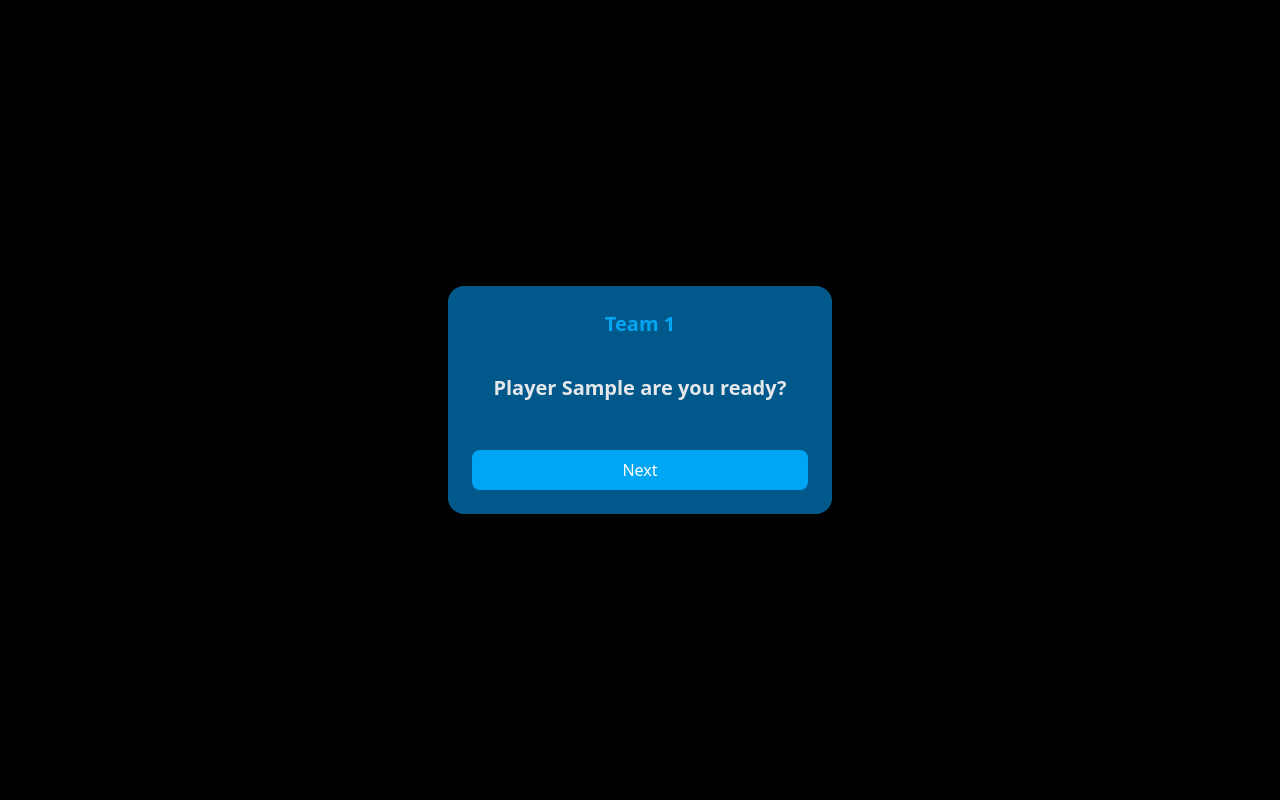
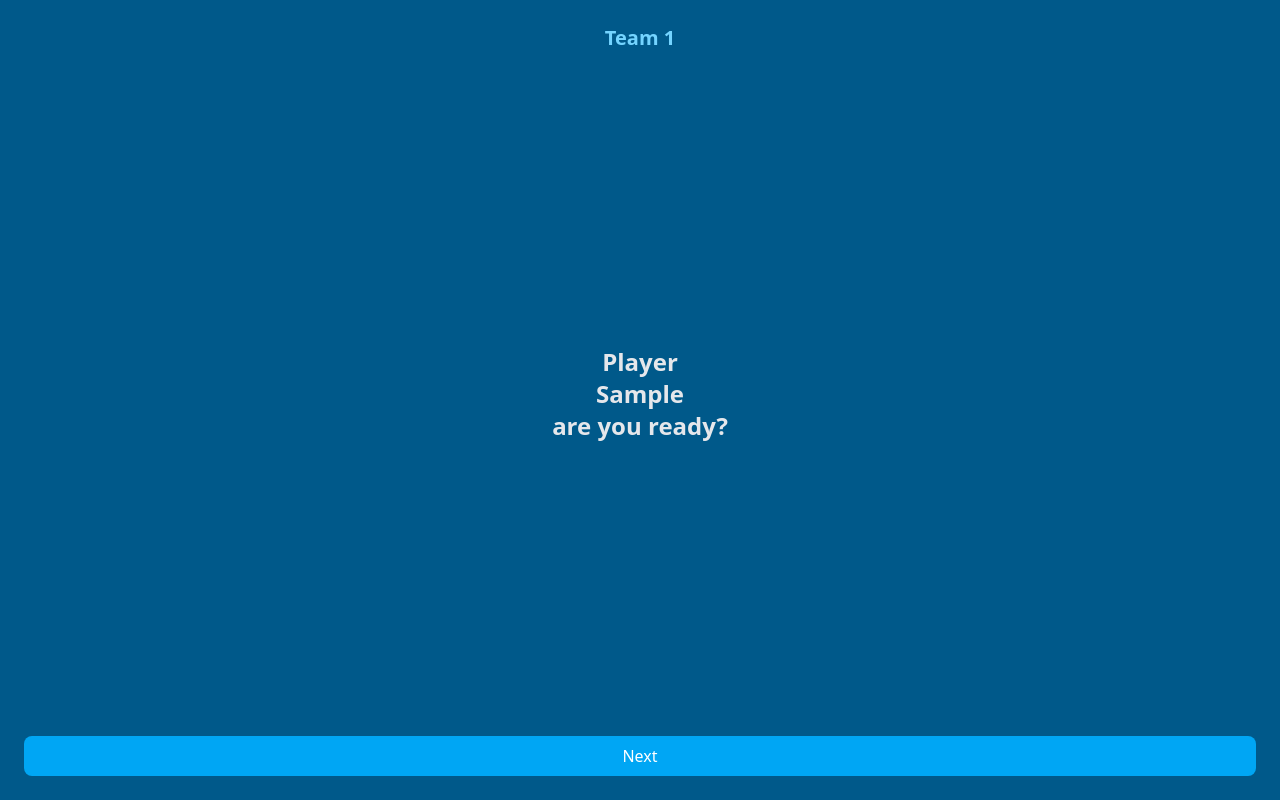
Before and after one commit to ThomasVersaevel/31seconds, a React (Vite) app: page /teamsetup in a window 1280 px wide. Both pictures are taken after typing "Sample", "Sample" into the empty fields and a click on the button "Save Teams". Built offline with nearby package versions, Linux system fonts and the light colour scheme.

Commit message:
Fix countdown bar never reaching 0

```diff
--- a/src/App.css
+++ b/src/App.css
@@ -1,9 +1,9 @@
-#root {
+/* #root {
   max-width: 1280px;
   margin: 0 auto;
   text-align: center;
   background-color: black;
-}
+} */
 
 /* Add to your global CSS or a module */
 @keyframes spin-slow {
--- a/src/App.tsx
+++ b/src/App.tsx
@@ -22,7 +22,7 @@ export function App() {
             <Route
               path="/"
               element={
-                <div className="bg-gradient-to-t  from-sky-800 to-sky-700 w-full max-w-sm mx-auto p-6 rounded-2xl shadow-xl flex flex-col justify-center items-center text-center min-h-screen flex flex-col justify-between">
+                <div className="bg-gradient-to-t from-sky-800 to-sky-700 w-full mx-auto p-6 shadow-xl flex flex-col justify-center items-center text-center min-h-screen flex flex-col justify-between">
                   <div className="blob"> </div>
                   <div className="flex-grow flex flex-col items-center justify-center px-4">
                     <h1 className="text-4xl font-semibold text-center text-orange-500 mb-6">
--- a/src/components/Game.tsx
+++ b/src/components/Game.tsx
@@ -30,7 +30,7 @@ export function Game() {
   };
 
   return (
-    <div className="flex flex-col items-center justify-center min-h-screen px-4">
+    <div className="flex flex-col items-center justify-center">
       <ReadyScreen
         currentPlayer={
           teams[currentTeamIndex].players[teams[currentTeamIndex].nextUpIndex]
--- a/src/components/GameComponents/Card.tsx
+++ b/src/components/GameComponents/Card.tsx
@@ -54,12 +54,17 @@ export default function Card() {
       sessionStorage.removeItem("gameWords");
       sessionStorage.removeItem("timeLeft");
 
+      setTimeout(() => {
+        sessionStorage.removeItem("gameWords");
+        sessionStorage.removeItem("timeLeft");
+
         navigate("/game/scoring", {
           state: {
             currentTeamIndex,
             words,
           },
         });
+      }, 1000); // Delay navigation by 100ms
       return;
     }
 
@@ -74,26 +79,29 @@ export default function Card() {
     return () => clearTimeout(timer);
   }, [timeLeft]);
 
-  const percentage = (timeLeft / countdownTime) * 100;
-
   return (
-    <div className="bg-sky-800 w-full max-w-sm mx-auto p-6 rounded-2xl shadow-xl flex flex-col justify-center items-center text-center">
+    <div className="w-full h-screen m-auto p-6 bg-sky-800 min-h-screen flex flex-col items-center text-center">
+      <div className="m-auto">
         <div className="mb-4 text-2xl font-bold text-sky-200">{timeLeft}s</div>
-      <div className="w-full h-3 mb-6 bg-blue-100 rounded-full overflow-hidden">
+        <div className="w-75 h-3 mb-6 bg-blue-100 rounded-full overflow-hidden">
           <div
             className="h-full bg-orange-500 transition-all duration-1000 ease-linear"
-          style={{ width: `${percentage}%` }}
+            style={{
+              width: `${
+                (timeLeft / countdownTime) * 100
+              }%`,
+            }}
           ></div>
         </div>
-
         {words.map((word, index) => (
           <div
             key={index}
-          className="bg-blue-100 text-black py-3 px-4 rounded-lg text-lg font-medium shadow-sm w-full mb-2"
+            className="z-1 bg-blue-100 text-black py-3 px-4 rounded-lg text-lg font-medium shadow-sm w-75 mb-2"
           >
             <b>{word}</b>
           </div>
         ))}
       </div>
+    </div>
   );
 }
--- a/src/components/GameComponents/ReadyScreen.tsx
+++ b/src/components/GameComponents/ReadyScreen.tsx
@@ -10,14 +10,15 @@ const ReadyScreen: React.FC<ReadyScreenProps> = ({
   onReady,
 }) => {
   return (
-    <div className="bg-sky-800 w-full h-full max-w-sm p-6 rounded-2xl shadow-xl flex flex-col justify-center items-center text-center space-y-4">
-      <h2 className="text-xl font-bold text-sky-500">{currentTeam}</h2>
-      <h2 className="mt-5 mb-12 text-xl font-bold text-gray-200">
-        Player {currentPlayer} are you ready?
+    <div className="w-full h-screen min-h-screen bg-sky-800 p-6 flex flex-col text-center">
+      <h2 className="text-xl font-bold text-sky-300 mb-auto">{currentTeam}</h2>
+      <h2 className="m-auto text-2xl font-bold text-gray-200">
+        Player <br /> {currentPlayer} <br />
+        are you ready?
       </h2>
       <button
         type="button"
-        className="w-full px-4 py-2 bg-sky-500 text-white rounded-lg hover:bg-sky-600 focus:outline-none focus:ring-2 focus:ring-sky-200 focus:ring-opacity-50"
+        className="w-full mt-auto px-4 py-2 bg-sky-500 text-white rounded-lg hover:bg-sky-600 focus:outline-none focus:ring-2 focus:ring-sky-200 focus:ring-opacity-50"
         onClick={onReady}
       >
         Next
--- a/src/components/GameComponents/ScoringScreen.tsx
+++ b/src/components/GameComponents/ScoringScreen.tsx
@@ -29,14 +29,15 @@ export default function ScoringScreen() {
   const score = checkedWords?.length || 0;
 
   return (
-    <div className="bg-sky-800 w-full max-w-sm mx-auto p-6 rounded-2xl shadow-xl flex flex-col justify-center items-center text-center space-y-4">
-      <h2 className="text-xl font-bold text-sky-500">
+    <div className="bg-sky-800 w-full h-screen mx-auto p-6 flex flex-col justify-center items-center text-center space-y-4">
+      <h2 className="text-xl font-bold text-sky-300 mb-auto">
         {teams[currentTeamIndex].name} Scoring
       </h2>
+      <div className="bg-blue-100 rounded-lg rounded-lg p-3 shadow-sm w-75">
         {words.map((word, index) => (
           <label
             key={index}
-          className="flex items-center space-x-3 bg-blue-100 text-black px-4 py-2 rounded-lg text-lg font-medium shadow-sm w-full"
+            className="flex items-center space-x-3 bg-blue-100 text-black px-4 py-2 text-lg font-medium "
           >
             <input
               type="checkbox"
@@ -47,11 +48,11 @@ export default function ScoringScreen() {
             <span>{word}</span>
           </label>
         ))}
-
-      <div className="text-lg font-semibold text-slate-400 mt-4 space-y-1">
+      </div>
+      <div className="mt-auto text-lg font-semibold mt-4 space-y-1">
         {teams.map((team, index) => (
           <div key={index}>
-            {team.name}: {team.points} points
+            <span className="text-slate-400">{team.name}:</span> <span className="text-slate-300">{team.points} points</span>
           </div>
         ))}
       </div>
--- a/src/components/TeamSetup.tsx
+++ b/src/components/TeamSetup.tsx
@@ -68,9 +68,11 @@ const TeamSetup: React.FC = () => {
   };
 
   return (
-    <div className="w-full max-w-md mx-auto p-6 bg-sky-800 rounded-2xl shadow-lg">
-      <h2 className="text-3xl text-sky-500 font-bold text-center mb-4">Team Setup</h2>
-      <span className="text-gray-300">Number of Teams: {teams.length}</span>
+    <div className="w-full h-screen p-6 bg-sky-800 min-h-screen flex flex-col">
+      <h2 className="text-3xl text-sky-300 font-bold text-center mb-4">
+        Team Setup
+      </h2>
+      <span className="text-gray-300 text-center">Teams: {teams.length}</span>
       <div className="mb-4">
         <button
           className="w-full mt-2 py-2 bg-gradient-to-t from-emerald-400 to-emerald-500 text-slate-200 rounded-lg font-medium"
@@ -81,7 +83,10 @@ const TeamSetup: React.FC = () => {
       </div>
 
       {teams.map((team, teamIndex) => (
-        <div key={teamIndex} className="mb-6 border p-4 rounded-lg bg-gradient-to-t from-gray-50 to-sky-200">
+        <div
+          key={teamIndex}
+          className="mb-6 border p-4 rounded-lg bg-gradient-to-t from-sky-100 to-sky-200"
+        >
           <label className="block mb-2">
             <button
               onClick={() => handleRemoveTeam(teamIndex)}
@@ -135,7 +140,7 @@ const TeamSetup: React.FC = () => {
       ))}
 
       <button
-        className="w-full mt-4 py-2 bg-sky-600 text-white focus:ring-sky-300 hover:bg-sky-200 rounded-lg font-medium"
+        className="w-full mt-auto mt-4 py-2 bg-sky-600 text-white focus:ring-sky-300 hover:bg-sky-200 rounded-lg font-medium "
         onClick={saveTeams}
       >
         Save Teams
```
Lines whose indentation alone changed are shown as unchanged.
